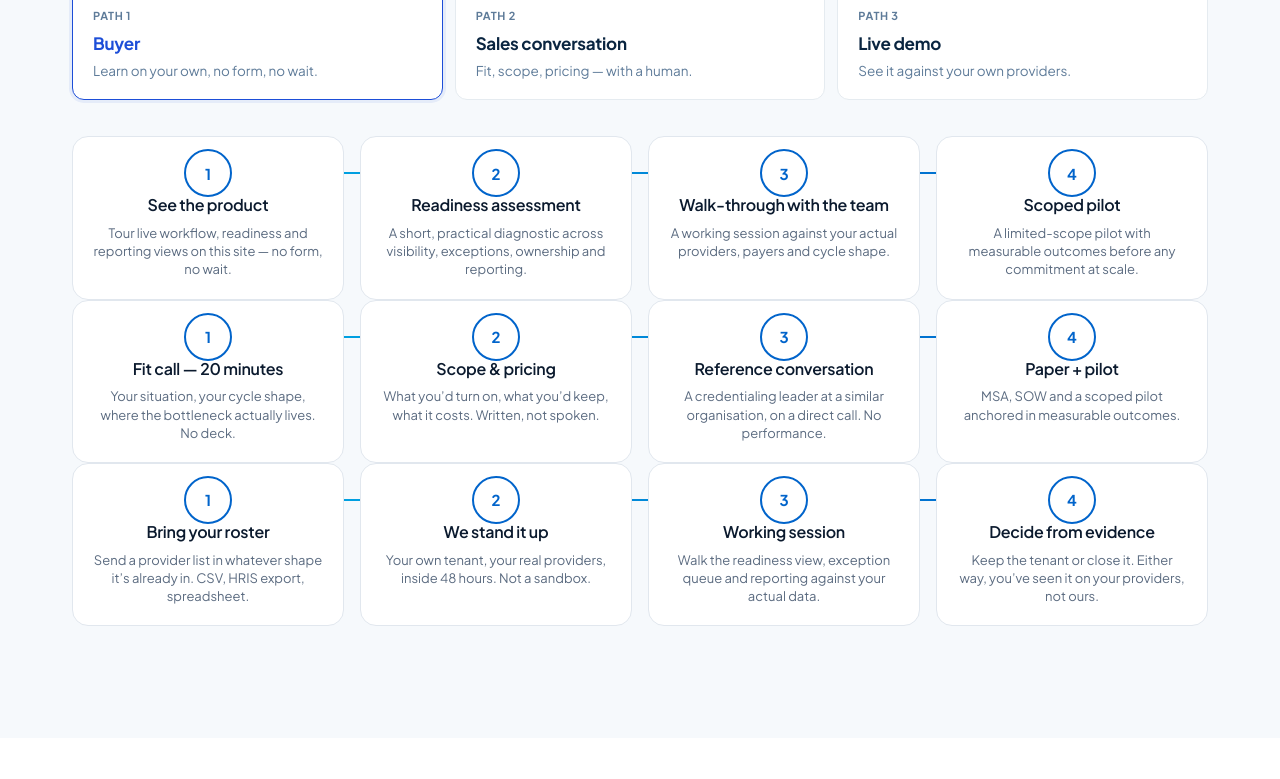
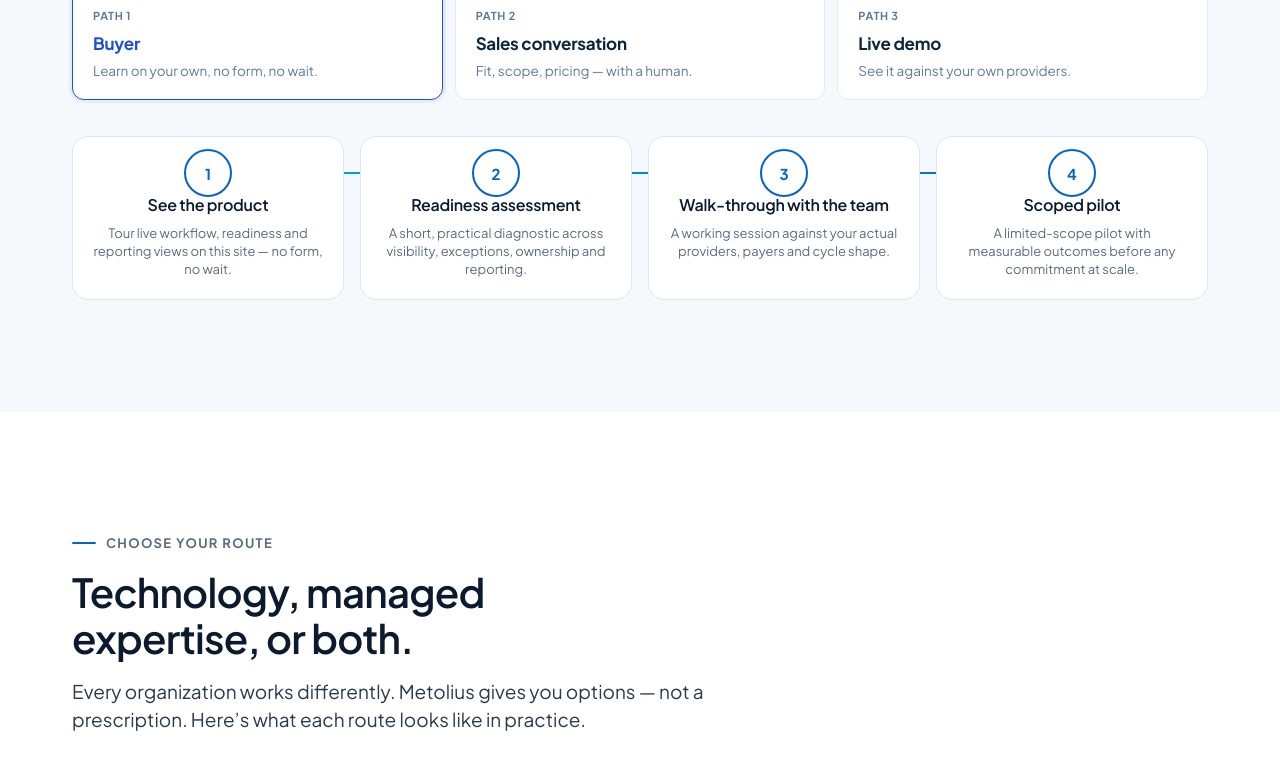
Before and after one commit to alevated-iris/metolius-homepage-preview, a plain HTML site: page A-product/index.html in a window 1280 px wide. Shown: the part 3684-4463 px from the top of the page. Drawn offline with Linux system fonts and the light colour scheme.

Commit message:
Fix: hidden attribute must win over display:grid on .journey panels

```diff
--- a/A-product/index.html
+++ b/A-product/index.html
@@ -8,7 +8,7 @@
   <link rel="preconnect" href="https://fonts.gstatic.com" crossorigin>
   <link href="https://fonts.googleapis.com/css2?family=Plus+Jakarta+Sans:wght@400;500;600;700;800&family=Fraunces:opsz,wght@9..144,600;9..144,700;9..144,800&display=swap" rel="stylesheet">
   <link rel="stylesheet" href="../shared/tokens.css?v=20261126-journey">
-  <link rel="stylesheet" href="../shared/base.css?v=20261126-journey">
+  <link rel="stylesheet" href="../shared/base.css?v=20261126-journey2">
   <style>
     /* Direction A v2 specifics —
      * Nicola 11/19 asks folded in:
--- a/B-credentialer/index.html
+++ b/B-credentialer/index.html
@@ -8,7 +8,7 @@
   <link rel="preconnect" href="https://fonts.gstatic.com" crossorigin>
   <link href="https://fonts.googleapis.com/css2?family=Plus+Jakarta+Sans:wght@400;500;600;700;800&family=Fraunces:opsz,wght@9..144,600;9..144,700;9..144,800&display=swap" rel="stylesheet">
   <link rel="stylesheet" href="../shared/tokens.css?v=20261126-journey">
-  <link rel="stylesheet" href="../shared/base.css?v=20261126-journey">
+  <link rel="stylesheet" href="../shared/base.css?v=20261126-journey2">
   <style>
     /* Direction B — Credentialer voice: recognition-first, warmer palette accent,
        opens with the inbox reality then reveals the product. */
--- a/shared/base.css
+++ b/shared/base.css
@@ -1570,3 +1570,6 @@ body.nav-open { overflow: hidden; }
     border-top: 1px solid #E5EBF0;
   }
 }
+
+/* ---------- hidden attribute must win over explicit display on .journey ---------- */
+.journey[hidden] { display: none !important; }
```
